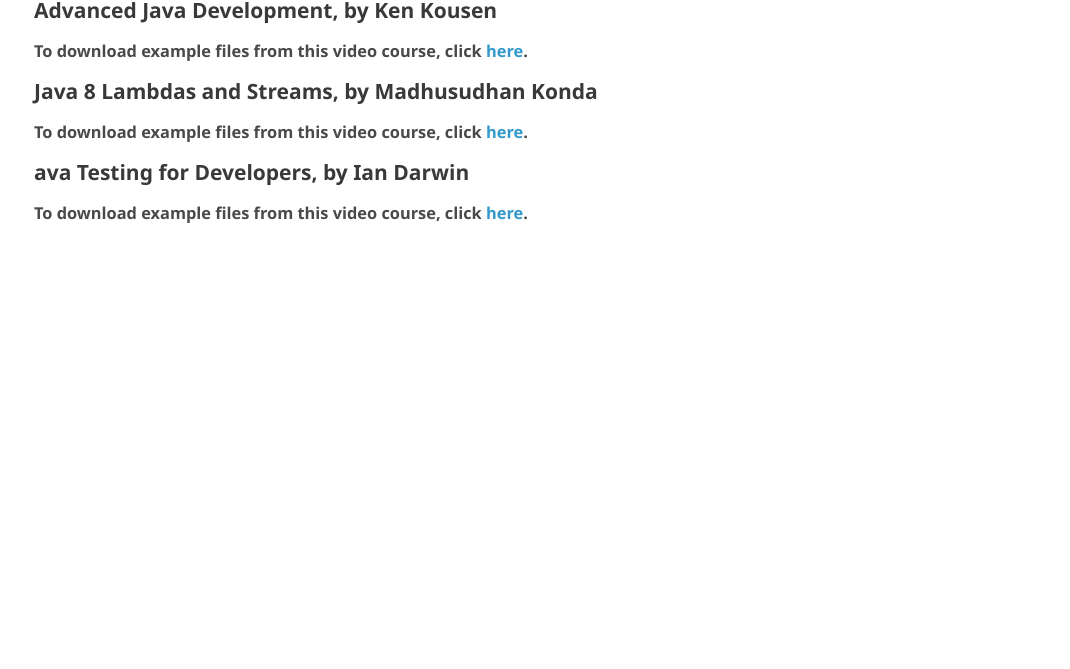
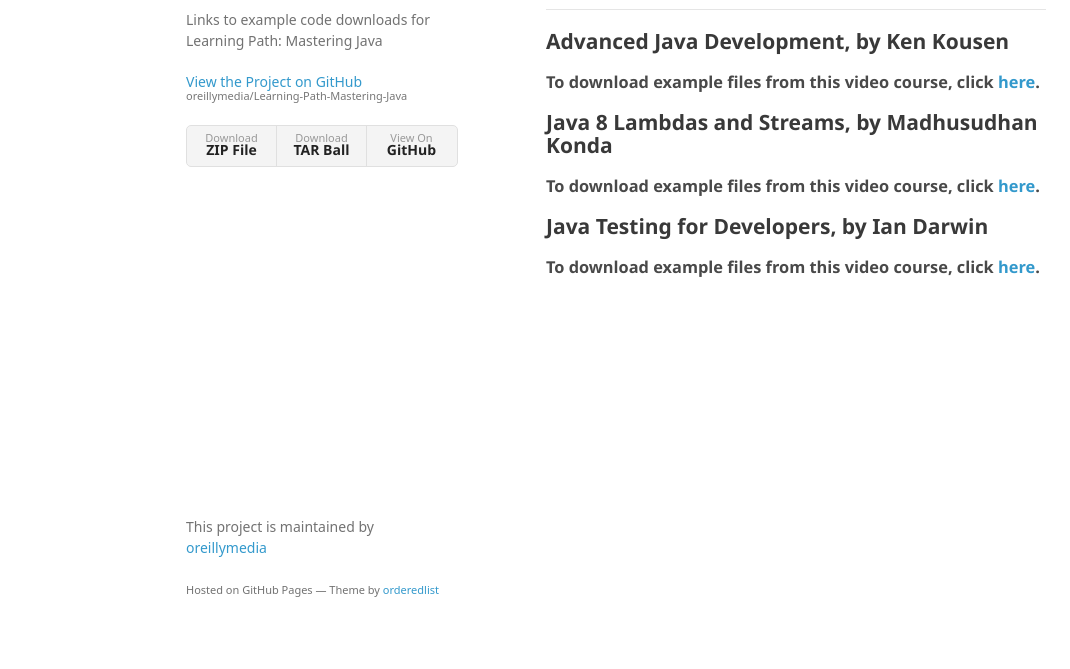
Before and after one commit to oreillymedia/Learning-Path-Mastering-Java, a plain HTML site: page index.html in a window 1280 px wide. Shown: the part 131-800 px from the top of the page, without its empty margins (24-1094 px from the left). Drawn offline with Linux system fonts and the light colour scheme; a web font is replaced by a local one.

Commit message:
Create gh-pages branch via GitHub

```diff
--- a/index.html
+++ b/index.html
@@ -13,6 +13,21 @@
     <![endif]-->
   </head>
   <body>
+    <div class="wrapper">
+      <header>
+        <h1>Learning-Path-Mastering-Java</h1>
+        <p>Links to example code downloads for Learning Path: Mastering Java</p>
+
+        <p class="view"><a href="https://github.com/oreillymedia/Learning-Path-Mastering-Java">View the Project on GitHub <small>oreillymedia/Learning-Path-Mastering-Java</small></a></p>
+
+
+        <ul>
+          <li><a href="https://github.com/oreillymedia/Learning-Path-Mastering-Java/zipball/master">Download <strong>ZIP File</strong></a></li>
+          <li><a href="https://github.com/oreillymedia/Learning-Path-Mastering-Java/tarball/master">Download <strong>TAR Ball</strong></a></li>
+          <li><a href="https://github.com/oreillymedia/Learning-Path-Mastering-Java">View On <strong>GitHub</strong></a></li>
+        </ul>
+      </header>
+      <section>
         <h1>
 <a id="learning-path-mastering-java-examples" class="anchor" href="#learning-path-mastering-java-examples" aria-hidden="true"><span aria-hidden="true" class="octicon octicon-link"></span></a>Learning Path: Mastering Java Examples</h1>
 
@@ -31,9 +46,17 @@
 <a id="to-download-example-files-from-this-video-course-click-here-1" class="anchor" href="#to-download-example-files-from-this-video-course-click-here-1" aria-hidden="true"><span aria-hidden="true" class="octicon octicon-link"></span></a>To download example files from this video course, click <a href="http://examples.oreilly.com/0636920043232/">here</a>.</h3>
 
 <h2>
-<a id="ava-testing-for-developers-by-ian-darwin" class="anchor" href="#ava-testing-for-developers-by-ian-darwin" aria-hidden="true"><span aria-hidden="true" class="octicon octicon-link"></span></a>ava Testing for Developers, by Ian Darwin</h2>
+<a id="java-testing-for-developers-by-ian-darwin" class="anchor" href="#java-testing-for-developers-by-ian-darwin" aria-hidden="true"><span aria-hidden="true" class="octicon octicon-link"></span></a>Java Testing for Developers, by Ian Darwin</h2>
 
 <h3>
 <a id="to-download-example-files-from-this-video-course-click-here-2" class="anchor" href="#to-download-example-files-from-this-video-course-click-here-2" aria-hidden="true"><span aria-hidden="true" class="octicon octicon-link"></span></a>To download example files from this video course, click <a href="http://examples.oreilly.com/0636920042723/">here</a>.</h3>
+      </section>
+      <footer>
+        <p>This project is maintained by <a href="https://github.com/oreillymedia">oreillymedia</a></p>
+        <p><small>Hosted on GitHub Pages &mdash; Theme by <a href="https://github.com/orderedlist">orderedlist</a></small></p>
+      </footer>
+    </div>
+    <script src="javascripts/scale.fix.js"></script>
+
   </body>
 </html>
--- a/params.json
+++ b/params.json
@@ -1,6 +1,6 @@
 {
   "name": "Learning-Path-Mastering-Java",
   "tagline": "Links to example code downloads for Learning Path: Mastering Java",
-  "body": "# Learning Path: Mastering Java Examples\r\n---\r\n\r\n## Advanced Java Development, by Ken Kousen \r\n### To download example files from this video course, click [here](https://github.com/kousen/Advanced_Java).\r\n\r\n## Java 8 Lambdas and Streams, by Madhusudhan Konda\r\n### To download example files from this video course, click [here](http://examples.oreilly.com/0636920043232/).\r\n\r\n## ava Testing for Developers, by Ian Darwin\r\n### To download example files from this video course, click [here](http://examples.oreilly.com/0636920042723/).",
+  "body": "# Learning Path: Mastering Java Examples\r\n---\r\n\r\n## Advanced Java Development, by Ken Kousen \r\n### To download example files from this video course, click [here](https://github.com/kousen/Advanced_Java).\r\n\r\n## Java 8 Lambdas and Streams, by Madhusudhan Konda\r\n### To download example files from this video course, click [here](http://examples.oreilly.com/0636920043232/).\r\n\r\n## Java Testing for Developers, by Ian Darwin\r\n### To download example files from this video course, click [here](http://examples.oreilly.com/0636920042723/).",
   "note": "Don't delete this file! It's used internally to help with page regeneration."
 }
```
